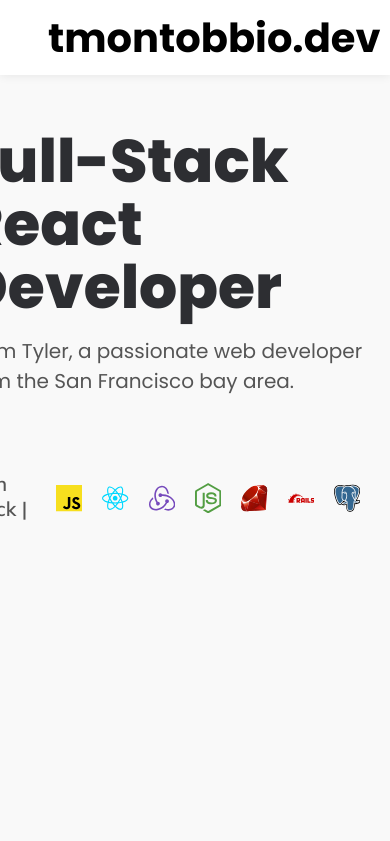
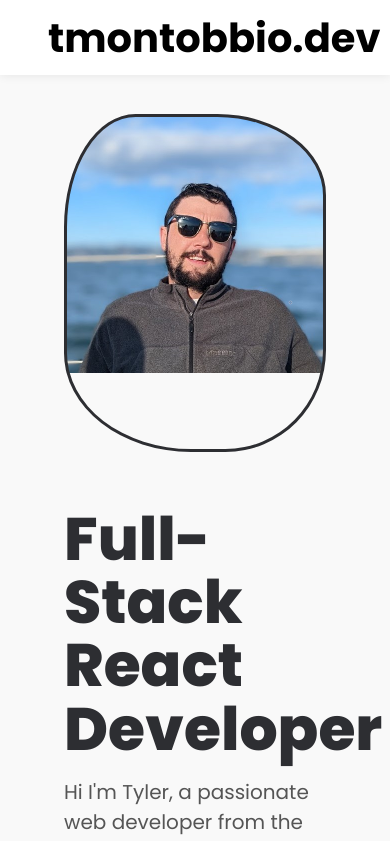
Before and after one commit to tmontobbio/tmontobbio-dev-v3, a React (Vite) app: page / in a window 390 px wide. Shown: the top 841 px of the page. Built offline with nearby package versions, Linux system fonts and the light colour scheme; some icons are missing.

Commit message:
testing for mobile

```diff
--- a/src/App.css
+++ b/src/App.css
@@ -68,7 +68,7 @@ h5 {
 
 .container {
   margin: 0 auto;
-  max-width: 80rem;
+  max-width: 85rem;
   padding: 0 4rem;
 }
 
@@ -140,7 +140,7 @@ h5 {
 /* Project Button effects */
 
 .btn:hover, .btn text:hover {
-  animation: scale-up .2s forwards;
+  animation: scale-up .1s forwards;
   color:#147efb;
 }
 
@@ -241,6 +241,7 @@ h5 {
   float: right;
   background-image: url("/tyler.png");
   background-size: contain;
+  background-repeat: no-repeat;
   border: 3px solid #2d2e32;
   animation: 15s blob infinite;
 }
@@ -313,7 +314,7 @@ h5 {
   position: absolute;
   width: 100px;
   height: 100px;
-  bottom: 55px;
+  bottom: 40px;
   border-radius: 50%;
 }
 
@@ -433,3 +434,77 @@ h5 {
   height: 5rem;
   width: 5rem;
 }
+
+/*# # # # # # # # CONTACT # # # # # # # # */
+/*# # # # # # # # CONTACT # # # # # # # # */
+/*# # # # # # # # CONTACT # # # # # # # # */
+
+@media (max-width: 1440px) {
+
+/*# # # # # # # # HOME # # # # # # # # */
+  /*# # # # # # # # HOME # # # # # # # # */
+  /*# # # # # # # # HOME # # # # # # # # */
+
+  #home {
+    background-color: #f9f9f9;
+  }
+
+  .greeting {
+    flex-direction: column-reverse;
+    justify-content: flex-end;
+    gap: 40px;
+  }
+
+  .greeting-text {
+    width: 100%;
+    display: flex;
+    flex-direction: column;
+    justify-content: space-between;
+  }
+
+  .greeting-text h1 {
+    font-size: 7.5ch;
+    font-weight: 800;
+    line-height: 1.6ch;
+    padding: 1rem 0 1rem 0;
+  }
+
+  .greeting-text p {
+    font-size: 2.5ch;
+    font-weight: 400;
+  }
+
+  .greeting-img {
+    width: 100%;
+    height: 42%;
+    float: right;
+    background-image: url("/tyler.png");
+    background-size: contain;
+    background-repeat: no-repeat;
+    border: 3px solid #2d2e32;
+    animation: 15s blob infinite;
+  }
+
+  .icon {
+    margin: 30px 20px 0 0;
+    height: 32px;
+    width: 32px;
+  }
+
+
+  .btn-container {
+    display: flex;
+    align-items: center;
+    justify-content: space-between;
+  }
+
+  .btn-container svg {
+    transform: translateY(-40%);
+  }
+
+  .tech-stack-header {
+    font-family: Mulish, sans-serif !important;
+    font-weight: 600;
+  }
+
+}
```
